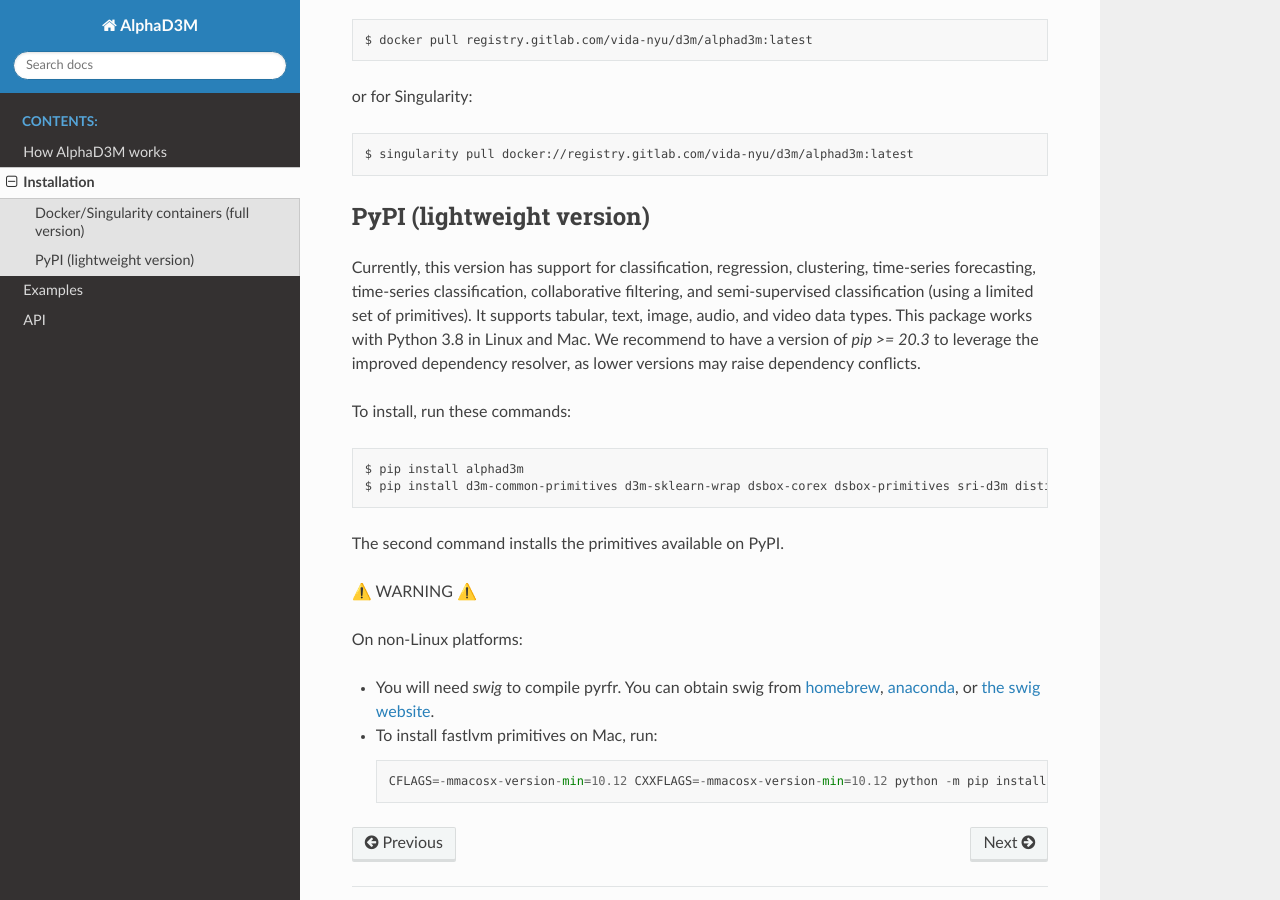
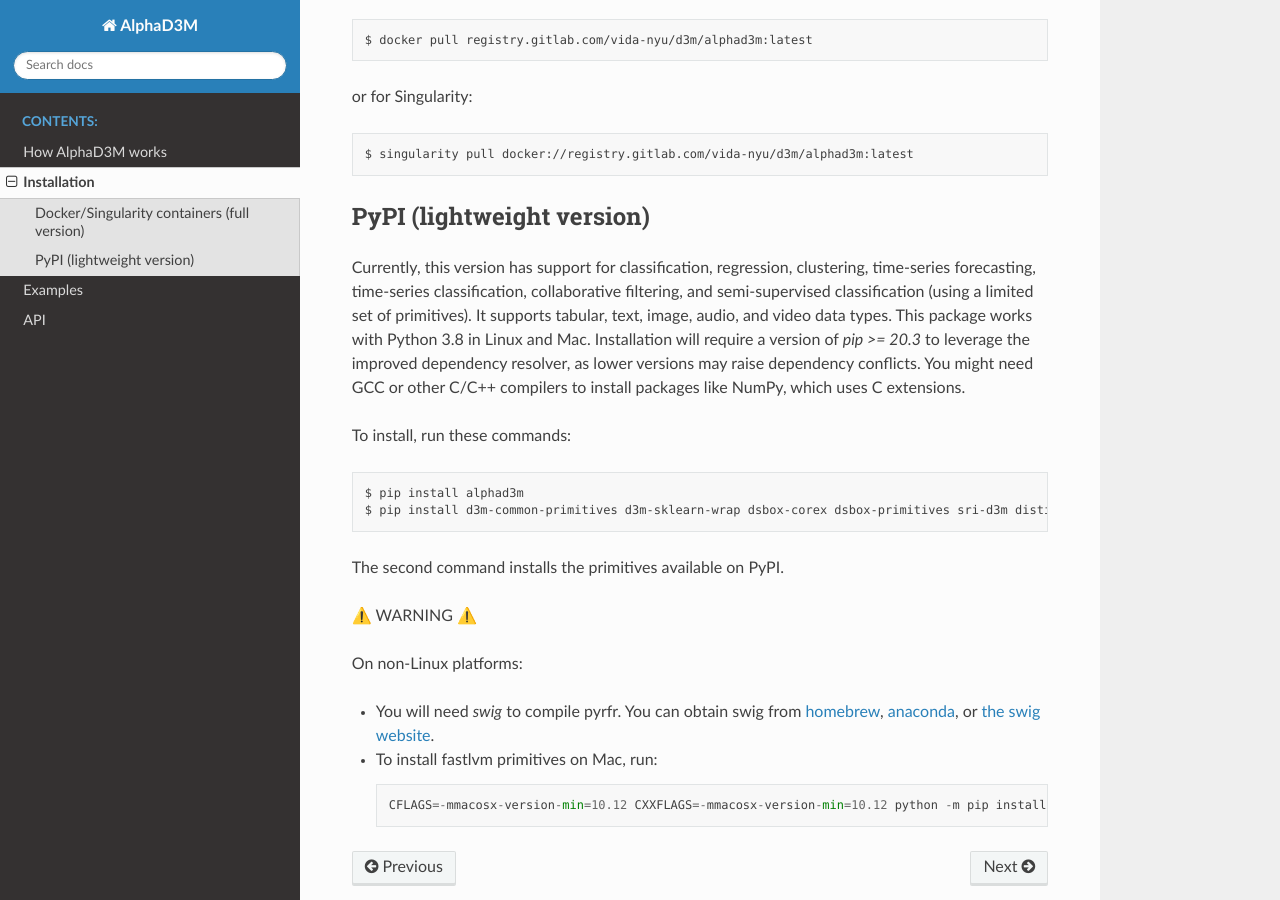
Before and after one commit to VIDA-NYU/alphad3m, a Sphinx documentation site: the page built from docs/source/installation.rst, in a window 1280 px wide and 900 px high, scrolled down 576 px. Built offline with Sphinx 7.4.7 and the Read the Docs theme 2.0.0, drawn with Linux system fonts in a browser that asks for light colours; pages that are not in the unit, such as notebooks, are missing from menus.

Commit message:
Add observations to the installation procedure

```diff
--- a/docs/source/installation.rst
+++ b/docs/source/installation.rst
@@ -34,8 +34,9 @@
 Currently, this version has support for classification, regression, clustering, time-series forecasting, time-series
 classification, collaborative filtering, and semi-supervised classification (using a limited set of primitives).
 It supports tabular, text, image, audio, and video data types. This package works with Python 3.8 in Linux and Mac.
-We recommend to have a version of `pip >= 20.3` to leverage the improved dependency resolver, as lower versions may raise
-dependency conflicts.
+Installation will require a version of `pip >= 20.3` to leverage the improved dependency resolver, as lower versions may
+raise dependency conflicts. You might need GCC or other C/C++ compilers to install packages like NumPy, which uses C
+extensions.
 
 To install, run these commands:
 
```
